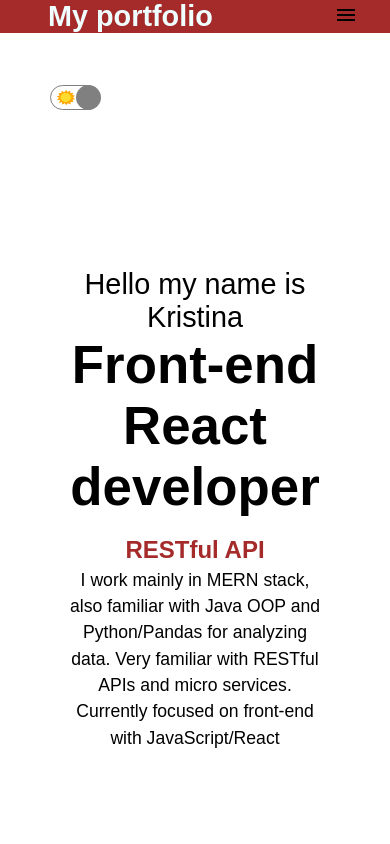
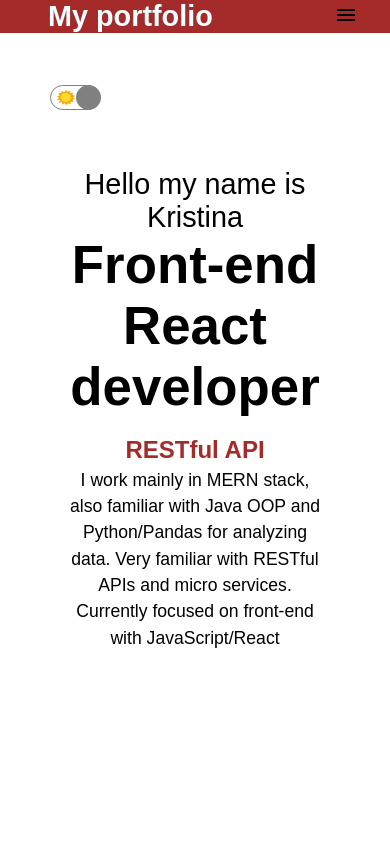
Before and after one commit to krizzyinfinity/portfolio-kristina, a React (Create React App) app: page / in a window 390 px wide. Shown: the top 844 px of the page. Built offline with nearby package versions, Linux system fonts and the light colour scheme.

Commit message:
adjusting height

```diff
--- a/src/components/main/main.css
+++ b/src/components/main/main.css
@@ -4,7 +4,7 @@
     height: 100vh;
 
     padding-top: 100px;
-
+    margin-bottom: 150px;
 }
 .desc{
     font-size: 1.1rem;
@@ -103,6 +103,9 @@ top: 70px;
      .main-right{
          right: 20px;
      }
+     .main-left {
+        margin-bottom: 400px;
+     }
 
 }
 
@@ -117,6 +120,9 @@ top: 70px;
  height: 85%;
  top: 90px;
  }
+ .main-left {
+    margin-bottom: 400px;
+ }
  }
 
 
@@ -126,8 +132,12 @@ top: 70px;
     }
     .main{
         padding-top: 2px;
+
     }
     .main-intro{
         padding-top: 5px;
     }
+    .main-left {
+        margin-bottom: 400px;
+     }
 }
--- a/src/components/toggle/toggle.css
+++ b/src/components/toggle/toggle.css
@@ -4,7 +4,7 @@
     border-radius: 20px;
     border: 1px solid grey;
     background-color: white;
-    position: fixed;
+    position: absolute;
     top: 65px;
     left: 50px;
     z-index: 1;
```
